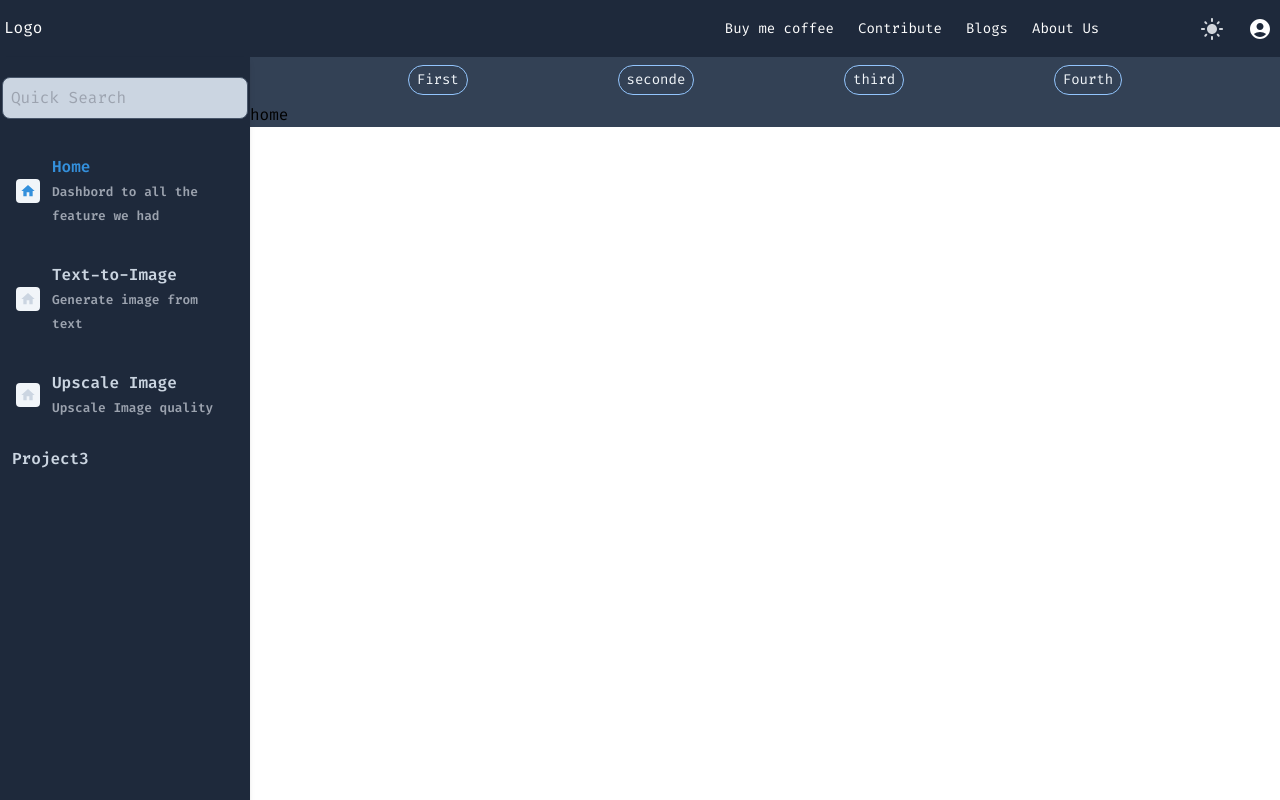
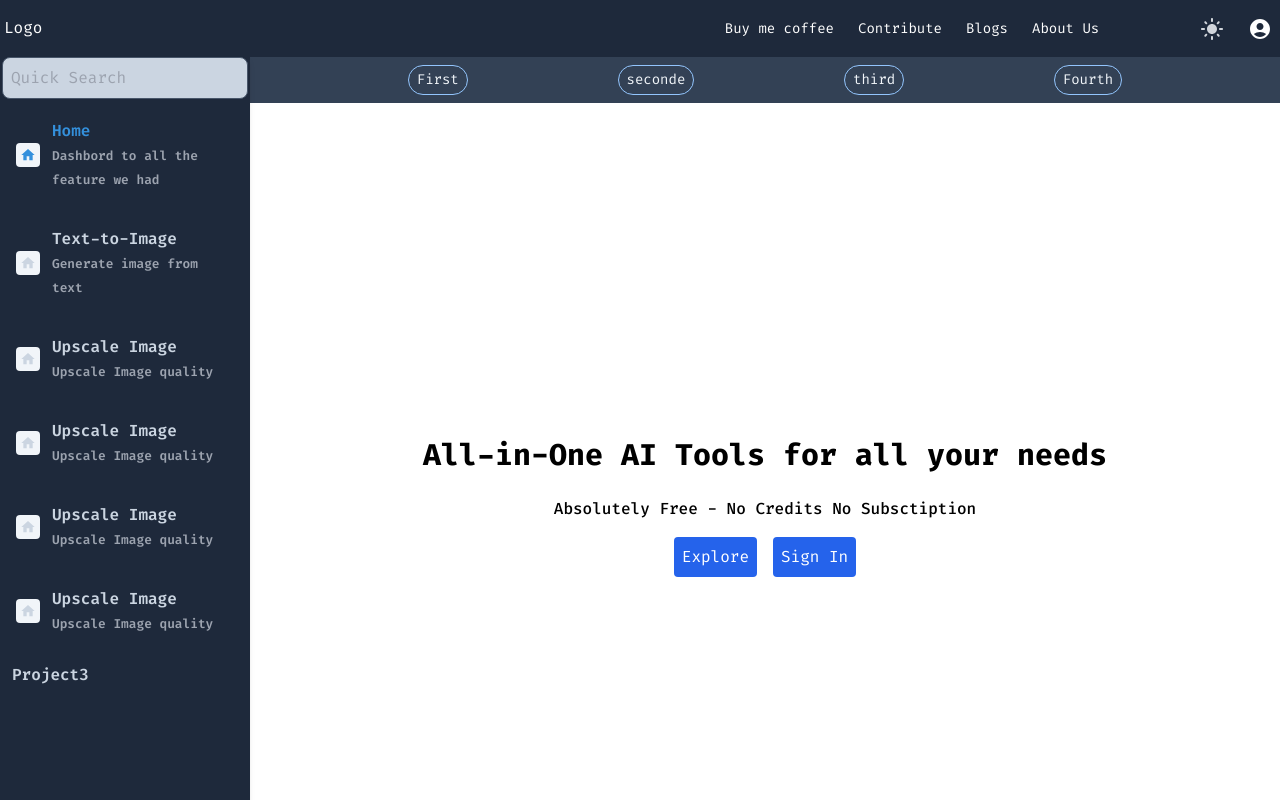
Before and after one commit to sukhendu02/usemyai, a React (Vite) app: page / in a window 1280 px wide. Shown: the top 800 px of the page. Built offline with nearby package versions, Linux system fonts and the light colour scheme.

Commit message:
Added something in home

```diff
--- a/src/Components/Home.jsx
+++ b/src/Components/Home.jsx
@@ -1,10 +1,35 @@
 import React from 'react'
+import AutoFixHighIcon from '@mui/icons-material/AutoFixHigh';
 
 export default function Home() {
   return (
     <>
-      <div className='dark:bg-slate-700'>
-        home
+      <div className='h-screen grid items-center jusity-center mb-3'>
+        <div className="header text-center">
+          <h1 className='text-3xl font-bold p-2 m-2'>All-in-One AI Tools for all your needs</h1>
+          <h5 className='text-md font-medium p-2'>Absolutely Free - No Credits No Subsctiption</h5>
+        <div className="cta-btn text-center">
+          <button className='m-2 p-2 bg-blue-600 rounded text-white'>Explore</button>
+          <button className='m-2 p-2 bg-blue-600 rounded text-white'>Sign In</button>
+        </div>
+        </div>
+      </div>
+
+      <div className="list-of-tools grid grid-cols-3 gap-4 m-2 p-2">
+        <div className='bg-slate-400 shadow-md p-3 m-2 rounded hover:shadow-lg flex justify-evenly  itmes-center'>
+          <span><AutoFixHighIcon/></span>
+          <span className=''>Text-to-Image Generator
+            <br /> <small>
+              Generate image from the text
+              </small>
+          </span>
+
+        </div>
+        <div className='bg-slate-400 shadow-md p-2 m-2 rounded hover:shadow-lg'>2</div>
+        <div className='bg-slate-400 shadow-md p-2 m-2 rounded hover:shadow-lg'>3</div>
+        <div className='bg-slate-400 shadow-md p-2 m-2 rounded hover:shadow-lg'>4</div>
+        <div className='bg-slate-400 shadow-md p-2 m-2 rounded hover:shadow-lg'>5</div>
+        <div className='bg-slate-400 shadow-md p-2 m-2 rounded hover:shadow-lg'>6</div>
       </div>
     </>
   )
--- a/src/Components/Sidebar.jsx
+++ b/src/Components/Sidebar.jsx
@@ -1,12 +1,15 @@
 import React from 'react'
 import HomeIcon from '@mui/icons-material/Home';
+// import  from '../Components/Topbar'
 
 import { NavLink, Link } from "react-router-dom";
 
 export default function Sidebar() {
   return (
     <>
-      <nav className='sidenav h-screen fixed shadow-md dark:bg-slate-800 dark:text-white hidden sm:block'>
+      <nav className={`sidenav h-screen fixed shadow-md dark:bg-slate-800 dark:text-white hidden sm:block
+
+        `}>
         <div className='text-center my-5'>
           <input className='p-2 rounded-lg border border-solid dark:bg-slate-300 dark:border-slate-600' placeholder="Quick Search" type="text" />
         </div>
--- a/src/Components/Topbar.jsx
+++ b/src/Components/Topbar.jsx
@@ -5,6 +5,12 @@ import Sidebar from './Sidebar';
 import MenuIcon from '@mui/icons-material/Menu';
 import LightModeIcon from '@mui/icons-material/LightMode';
 import AccountCircleIcon from '@mui/icons-material/AccountCircle';
+import MoreVertIcon from '@mui/icons-material/MoreVert';
+
+import HomeIcon from '@mui/icons-material/Home';
+// import  from '../Components/Topbar'
+
+import { NavLink } from "react-router-dom";
 
 
 import { Menu, MenuButton, MenuItem, MenuItems } from '@headlessui/react'
@@ -14,7 +20,8 @@ export default function Topbar() {
   const [isNavOpen, setIsNavOpen] = useState(false);
 
   const togglenav = () => {
-    setIsNavOpen(!isNavOpen);
+    setIsNavOpen(isNavOpen);
+
   };
 
 
@@ -39,7 +46,9 @@ export default function Topbar() {
 
   return (
     <>
-      <nav className='border-sm shadow-sm dark:bg-slate-800 dark:text-white dark:border-slate-200'>
+      <nav className= {`border-sm   shadow-sm dark:bg-slate-800 dark:text-white dark:border-slate-200 `}
+      // ''
+      >
         <div className="flex justify-between items-center py-4">
 
           {/* <Link to="/">Logo</Link> */}
@@ -51,7 +60,7 @@ export default function Topbar() {
             <a className='mx-1' href="">Logo</a>
           </div>
 
-            <div className="other-links">
+            <div className="other-links hidden sm:block ">
               <Link className='px-3 text-sm '>Buy me coffee</Link>
               <Link className='px-3 text-sm '>Contribute</Link>
               <Link className='px-3 text-sm '>Blogs</Link>
@@ -112,10 +121,177 @@ export default function Topbar() {
                 </div>
               </MenuItems>
             </Menu>
+            <Menu as="div" className="relative inline-block text-left block sm:hidden">
+              <div>
+                <MenuButton className="px-2">
+
+              <MoreVertIcon className=''/>
+
+                </MenuButton>
+              </div>
+
+              <MenuItems
+                transition
+                className="absolute right-0 z-10 mt-2 w-56 origin-top-right rounded-md bg-white shadow-lg ring-1 ring-black/5 transition focus:outline-none data-[closed]:scale-95 data-[closed]:transform data-[closed]:opacity-0 data-[enter]:duration-100 data-[leave]:duration-75 data-[enter]:ease-out data-[leave]:ease-in dark:bg-slate-700 dark:text-slate-100"
+              >
+                <div className="py-1">
+                  <MenuItem>
+                <Link className='block px-4 py-2 text-sm text-gray-700 data-[focus]:bg-gray-100 dark:data-[focus]:bg-slate-500 data-[focus]:text-gray-900 dark:data-[focus]:text-slate-50 data-[focus]:outline-none dark:text-slate-100 dark:data-[focus]:text-slate-50'>Buy me coffee</Link>
+
+                  </MenuItem>
+                  <MenuItem>
+              <Link className='block px-4 py-2 text-sm text-gray-700 data-[focus]:bg-gray-100 dark:data-[focus]:bg-slate-500 data-[focus]:text-gray-900 dark:data-[focus]:text-slate-50 data-[focus]:outline-none dark:text-slate-100 dark:data-[focus]:text-slate-50'>Blogs</Link>
+
+                  </MenuItem>
+                  <MenuItem>
+              <Link className='block px-4 py-2 text-sm text-gray-700 data-[focus]:bg-gray-100 dark:data-[focus]:bg-slate-500 data-[focus]:text-gray-900 dark:data-[focus]:text-slate-50 data-[focus]:outline-none dark:text-slate-100 dark:data-[focus]:text-slate-50'>Contribute</Link>
+
+                  </MenuItem>
+                  <MenuItem>
+              <Link className='block px-4 py-2 text-sm text-gray-700 data-[focus]:bg-gray-100 dark:data-[focus]:bg-slate-500 data-[focus]:text-gray-900 dark:data-[focus]:text-slate-50 data-[focus]:outline-none dark:text-slate-100 dark:data-[focus]:text-slate-50'>About Us</Link>
+
+                  </MenuItem>
+
+                </div>
+              </MenuItems>
+            </Menu>
           </div>
         </div>
       </nav>
-      <Sidebar />
+
+
+      {/* SIDE NAV BAAR */}
+      <nav className={`sidenav fixed h-full  shadow-md dark:bg-slate-800 dark:text-white hidden sm:block
+
+       `}>
+       <div className='text-center '>
+         <input className='p-2 rounded-lg border border-solid dark:bg-slate-300 dark:border-slate-600' placeholder="Quick Search" type="text" />
+       </div>
+     <NavLink
+         to="/"
+         style={({isActive})=>({
+           color: isActive ? "#3490dc" : "",
+           // background: isActive ? "#38BDF8" : "",
+           fontWeight: isActive ?"600":"600",
+         })}
+         className="block p-2 m-1 hover:bg-slate-100 dark:hover:bg-transparent dark:text-slate-300 rounded-2xl">
+
+           <span className='flex items-center'  >
+
+           <HomeIcon className='mx-1 p-1 rounded  dark:bg-slate-100 active:bg-black'/>
+             <span className='p-2'>
+               Home <br />
+               <small className='text-gray-400'>Dashbord to all the feature we had</small>
+             </span>
+           </span>
+     </NavLink>
+     <NavLink
+         to="/Project-1"
+         style={({isActive})=>({
+
+           color: isActive ? "#3490dc" : "",
+           // background: isActive ? "#38BDF8" : "",
+           fontWeight: isActive ?"600":"600",
+
+           // background: isActive ? "#38BDF8" : "",
+         })}
+         className="block p-2 m-1 hover:bg-slate-100 dark:hover:bg-transparent dark:text-slate-300 rounded-2xl">
+
+
+         <span className='flex items-center'  >
+
+<HomeIcon className='mx-1 p-1 rounded  dark:bg-slate-100 active:bg-black'/>
+ <span className='p-2'>
+         Text-to-Image<br />
+   <small className='text-gray-400'>Generate image from text</small>
+ </span>
+</span>
+     </NavLink>
+     <NavLink
+         to="/Project-2"
+         style={({isActive})=>({
+           color: isActive ? "#3490dc" : "",
+           fontWeight: isActive ?"600":"600",
+           // background: isActive ? "#38BDF8" : "",
+         })}
+         className="block p-2 m-1 hover:bg-slate-100 dark:hover:bg-transparent dark:text-slate-300 rounded-2xl">
+
+           <span className='flex items-center'  >
+
+           <HomeIcon className='mx-1 p-1 rounded  dark:bg-slate-100 active:bg-black'/>
+             <span className='p-2'>
+         Upscale Image<br />
+               <small className='text-gray-400'>Upscale Image quality </small>
+             </span>
+           </span>
+     </NavLink>
+     <NavLink
+         to="/Project-2"
+         style={({isActive})=>({
+           color: isActive ? "#3490dc" : "",
+           fontWeight: isActive ?"600":"600",
+           // background: isActive ? "#38BDF8" : "",
+         })}
+         className="block p-2 m-1 hover:bg-slate-100 dark:hover:bg-transparent dark:text-slate-300 rounded-2xl">
+
+           <span className='flex items-center'  >
+
+           <HomeIcon className='mx-1 p-1 rounded  dark:bg-slate-100 active:bg-black'/>
+             <span className='p-2'>
+         Upscale Image<br />
+               <small className='text-gray-400'>Upscale Image quality </small>
+             </span>
+           </span>
+     </NavLink>
+     <NavLink
+         to="/Project-2"
+         style={({isActive})=>({
+           color: isActive ? "#3490dc" : "",
+           fontWeight: isActive ?"600":"600",
+           // background: isActive ? "#38BDF8" : "",
+         })}
+         className="block p-2 m-1 hover:bg-slate-100 dark:hover:bg-transparent dark:text-slate-300 rounded-2xl">
+
+           <span className='flex items-center'  >
+
+           <HomeIcon className='mx-1 p-1 rounded  dark:bg-slate-100 active:bg-black'/>
+             <span className='p-2'>
+         Upscale Image<br />
+               <small className='text-gray-400'>Upscale Image quality </small>
+             </span>
+           </span>
+     </NavLink>
+     <NavLink
+         to="/Project-2"
+         style={({isActive})=>({
+           color: isActive ? "#3490dc" : "",
+           fontWeight: isActive ?"600":"600",
+           // background: isActive ? "#38BDF8" : "",
+         })}
+         className="block p-2 m-1 hover:bg-slate-100 dark:hover:bg-transparent dark:text-slate-300 rounded-2xl">
+
+           <span className='flex items-center'  >
+
+           <HomeIcon className='mx-1 p-1 rounded  dark:bg-slate-100 active:bg-black'/>
+             <span className='p-2'>
+         Upscale Image<br />
+               <small className='text-gray-400'>Upscale Image quality </small>
+             </span>
+           </span>
+     </NavLink>
+     <NavLink
+         to="/Project-3"
+         style={({isActive})=>({
+           color: isActive ? "#3490dc" : "",
+           // background: isActive ? "#38BDF8" : "",
+           fontWeight: isActive ?"600":"600",
+
+           // background: isActive ? "#38BDF8" : "",
+         })}
+         className="block p-2 m-1 hover:bg-slate-100 dark:hover:bg-transparent dark:text-slate-300 rounded-2xl">
+         Project3
+     </NavLink>
+     </nav>
 
 
     </>
--- a/src/index.css
+++ b/src/index.css
@@ -8,7 +8,7 @@
 :root {
   /* font-family: Inter, system-ui, Avenir, Helvetica, Arial, sans-serif; */
   line-height: 1.5;
-  font-weight: 400;
+  /* font-weight: 400; */
 
   /* @import url('https://fonts.googleapis.com/css2?family=Fira+Code:wght@300..700&family=Inter'); */
 
```
